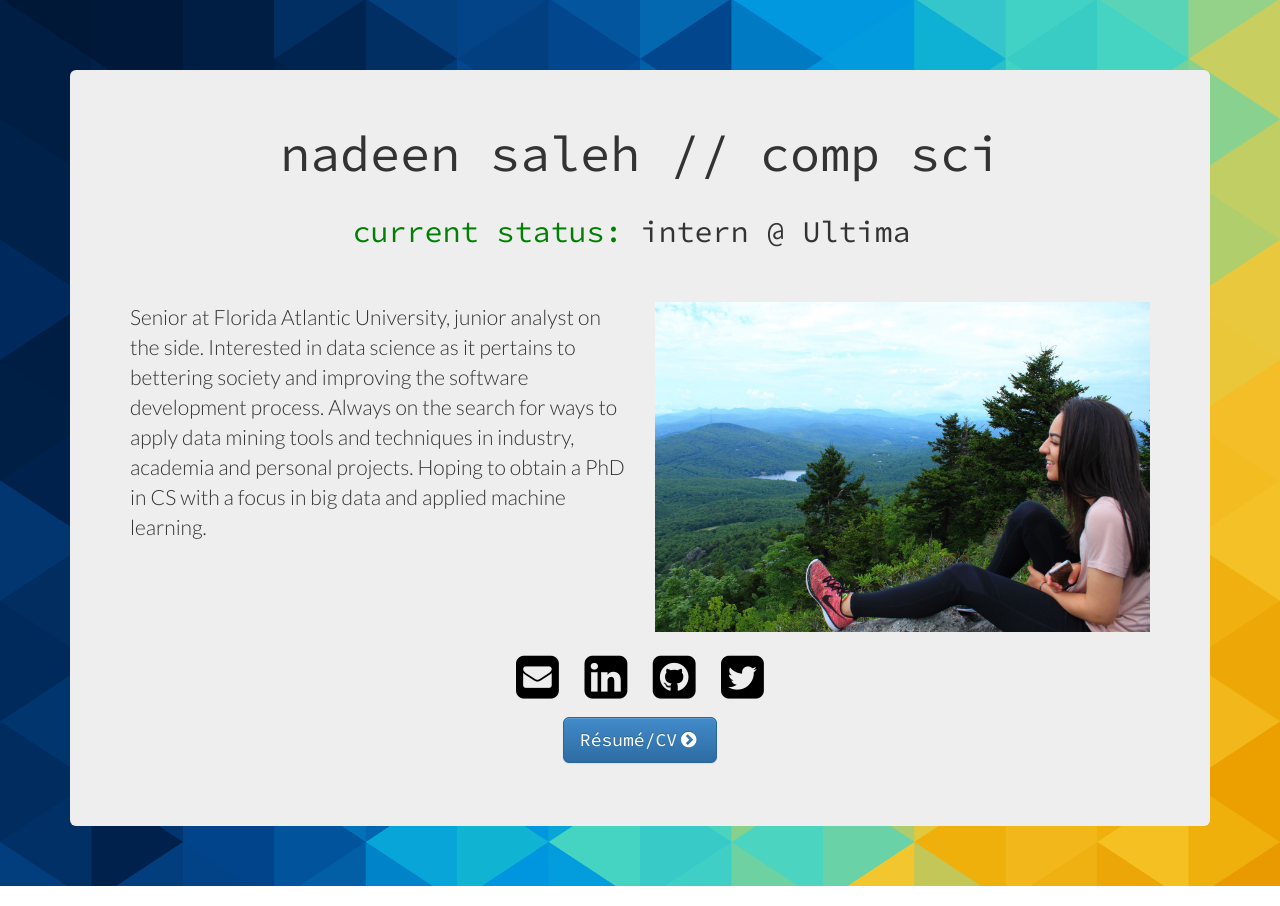
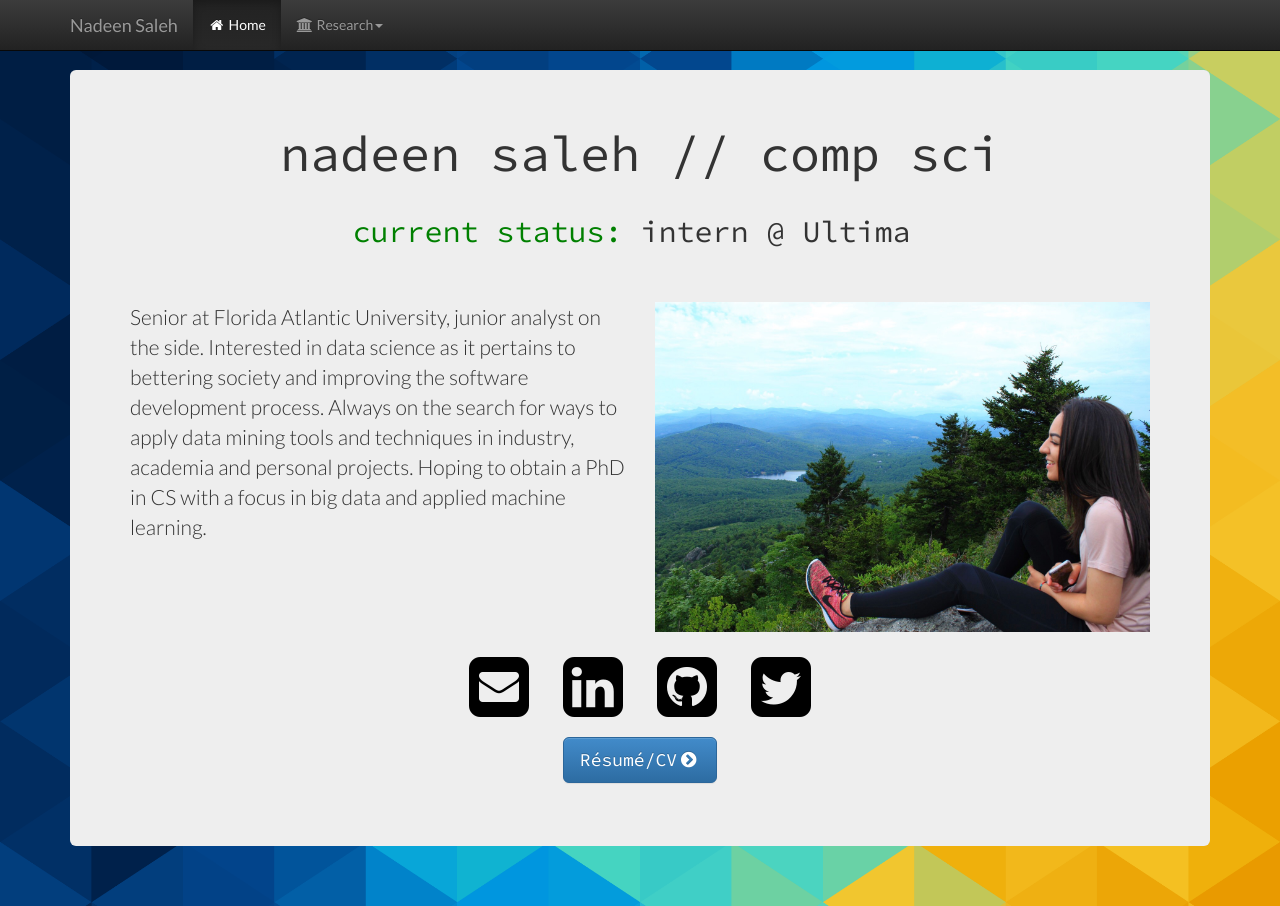
Before and after one commit to nadeensaleh/nadeensaleh.github.io, a plain HTML site: page index.html in a window 1280 px wide. Drawn offline with nearby package versions, Linux system fonts and the light colour scheme.

Commit message:
Bootstrap edit

```diff
--- a/homepage.css
+++ b/homepage.css
@@ -8,7 +8,7 @@ body {
 
 .fa-envelope-square, .fa-linkedin-square, .fa-twitter-square, .fa-github-square {
   color: black;
-  font-size: 50px;
+  font-size: 70px;
 }
 
 .fa-envelope-square:hover, .fa-linkedin-square:hover, .fa-twitter-square:hover, .fa-github-square:hover {
--- a/index.html
+++ b/index.html
@@ -29,7 +29,7 @@
 
   <body role="document">
 
-    <!--
+    <!-- Fixed navbar -->
     <div class="navbar navbar-inverse navbar-fixed-top" role="navigation">
       <div class="container">
         <div class="navbar-header">
@@ -60,7 +60,8 @@
           </ul>
         </div>
       </div>
-    </div>-->
+    </div>
+
     <div class="container theme-showcase" role="main">
 
       <!-- Main jumbotron for a primary marketing message or call to action -->
@@ -102,8 +103,8 @@
     <!-- Placed at the end of the document so the pages load faster -->
 
     <script src="https://ajax.googleapis.com/ajax/libs/jquery/1.11.0/jquery.min.js"></script>
-    <script src="http://getbootstrap.com/dist/js/bootstrap.min.js"></script>
-    <script src="http://getbootstrap.com/assets/js/docs.min.js"></script>
+    <script src="https://getbootstrap.com/dist/js/bootstrap.min.js"></script>
+    <script src="https://getbootstrap.com/assets/js/docs.min.js"></script>
 
     <script>
       var str = "<span class='code' style='font-size: 50px'>" +
```
